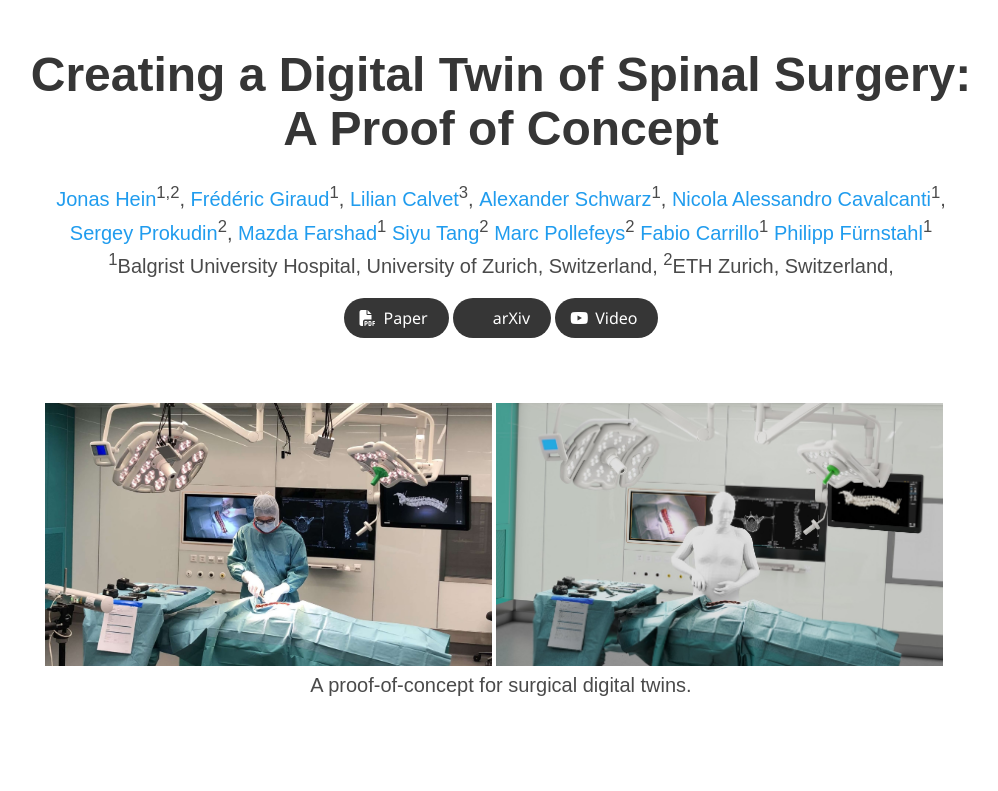
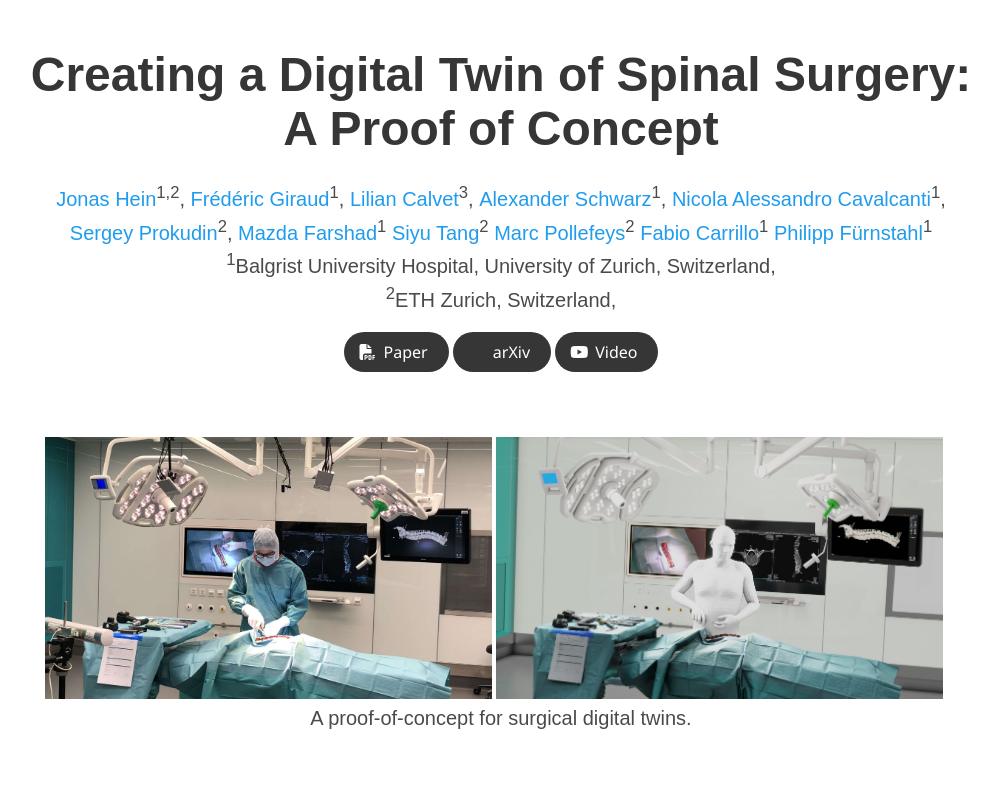
Before and after one commit to jonashein/surgerydigitization, a plain HTML site: page index.html in a window 1280 px wide. Shown: the top 791 px of the page, without its empty margins (139-1137 px from the left). Drawn offline with nearby package versions, Linux system fonts and the light colour scheme; some icons are missing; a web font is replaced by a local one.

Commit message:
Title formatting

```diff
--- a/index.html
+++ b/index.html
@@ -34,7 +34,7 @@
         <div class="container is-max-desktop">
             <div class="columns is-centered">
                 <div class="column has-text-centered">
-                    <h1 class="title is-1 publication-title">Creating a Digital Twin of Spinal Surgery: A Proof of Concept</h1>
+                    <h1 class="title is-1 publication-title">Creating a Digital Twin of Spinal Surgery: <br/> A Proof of Concept</h1>
                     <div class="is-size-5 publication-authors">
             <span class="author-block">
               <a href="https://scholar.google.com/citations?user=Kk_o9AYAAAAJ" target="_blank" rel="noopener noreferrer">Jonas Hein</a><sup>1,2</sup>,</span>
@@ -70,7 +70,7 @@
                     </div>
 
                     <div class="is-size-5 publication-authors">
-                        <span class="author-block"><sup>1</sup>Balgrist University Hospital, University of Zurich, Switzerland,</span>
+                        <span class="author-block"><sup>1</sup>Balgrist University Hospital, University of Zurich, Switzerland,</span><br/>
                         <span class="author-block"><sup>2</sup>ETH Zurich, Switzerland,</span>
                     </div>
 
```
